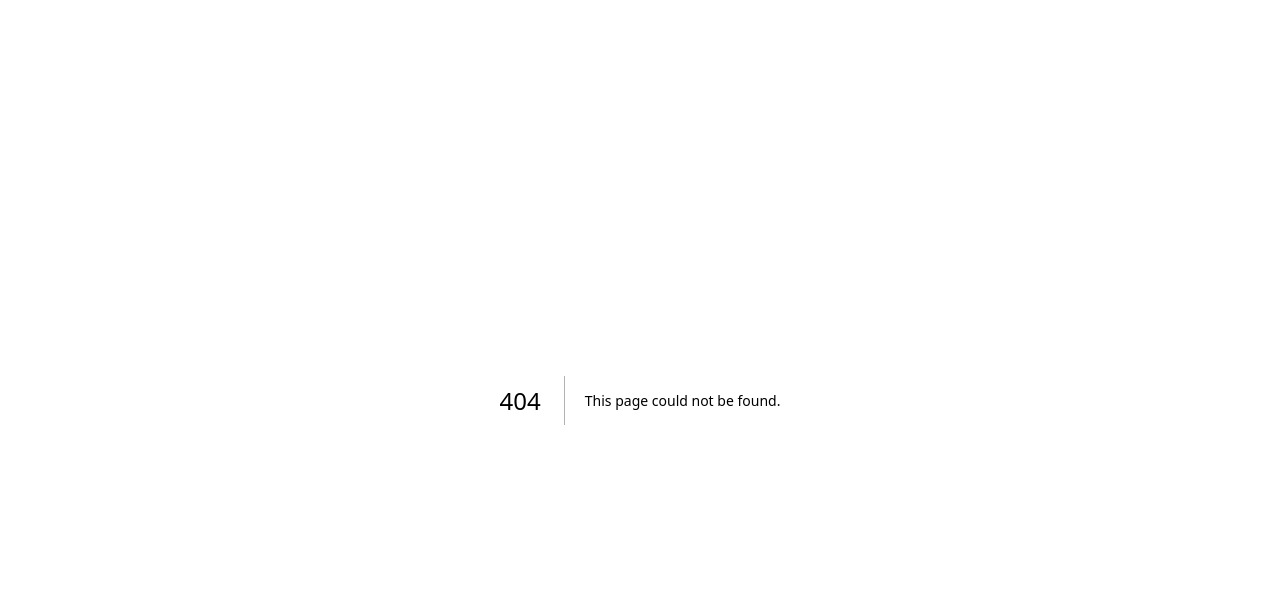
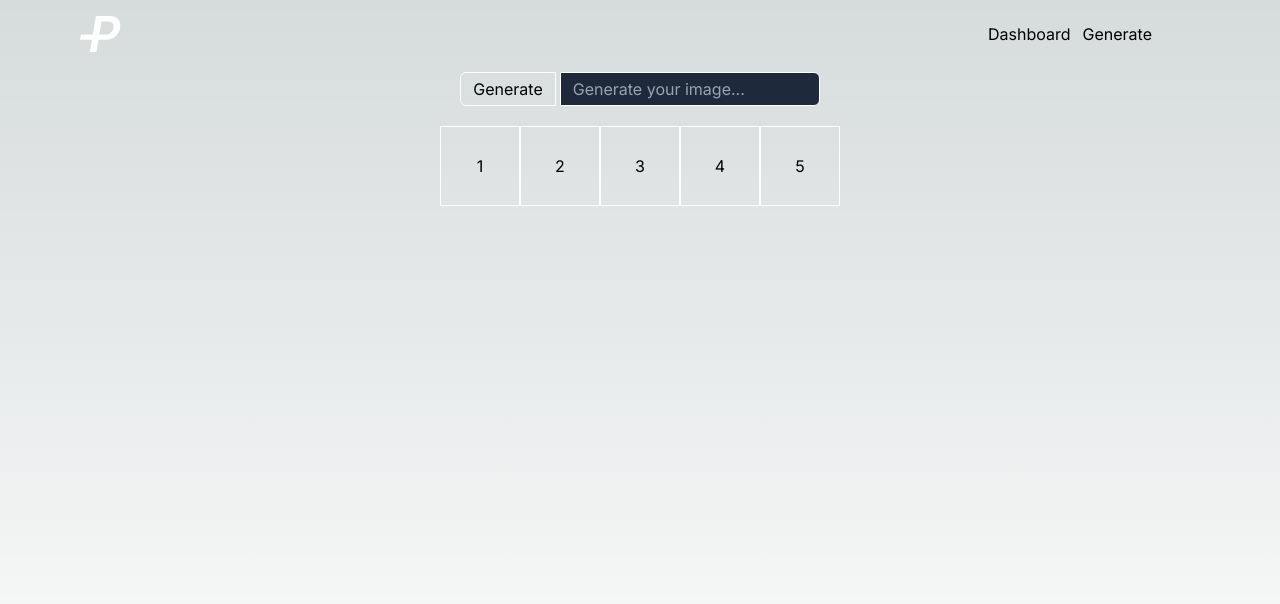
Before and after one commit to ronbarrantes/portraits, a Next.js app: page /generate in a window 1280 px wide. Before the commit this address had no page. Shown: the top 604 px of the page. Built offline with nearby package versions, Linux system fonts and the light colour scheme.

Commit message:
Add generate back

```diff
--- /dev/null
+++ b/src/app/generate/page.tsx
@@ -0,0 +1,44 @@
+import { UserButton } from '@clerk/nextjs'
+
+import { PageLayout } from '@components/PageLayout'
+
+// MAKE A INIT COMPONENT
+
+// MAKE A CONTENT COMPONENT
+
+export default async function Generate() {
+  const images = ['1', '2', '3', '4', '5']
+
+  return (
+    <PageLayout>
+      {/*Add a form with a button and an input*/}
+
+      <form className="flex gap-1">
+        <button
+          type="submit"
+          className="p-3 py-1 border border-white rounded-l-md"
+        >
+          Generate
+        </button>
+        <input
+          className="p-3 py-1 border border-white rounded-r-md bg-slate-800"
+          placeholder="Generate your image..."
+          type="text"
+        />
+      </form>
+
+      <div>
+        <ul className="flex flex-wrap">
+          {images.map((image, idx) => (
+            <li
+              className="flex items-center justify-center w-20 h-20 border border-white"
+              key={idx}
+            >
+              {image}
+            </li>
+          ))}
+        </ul>
+      </div>
+    </PageLayout>
+  )
+}
```
